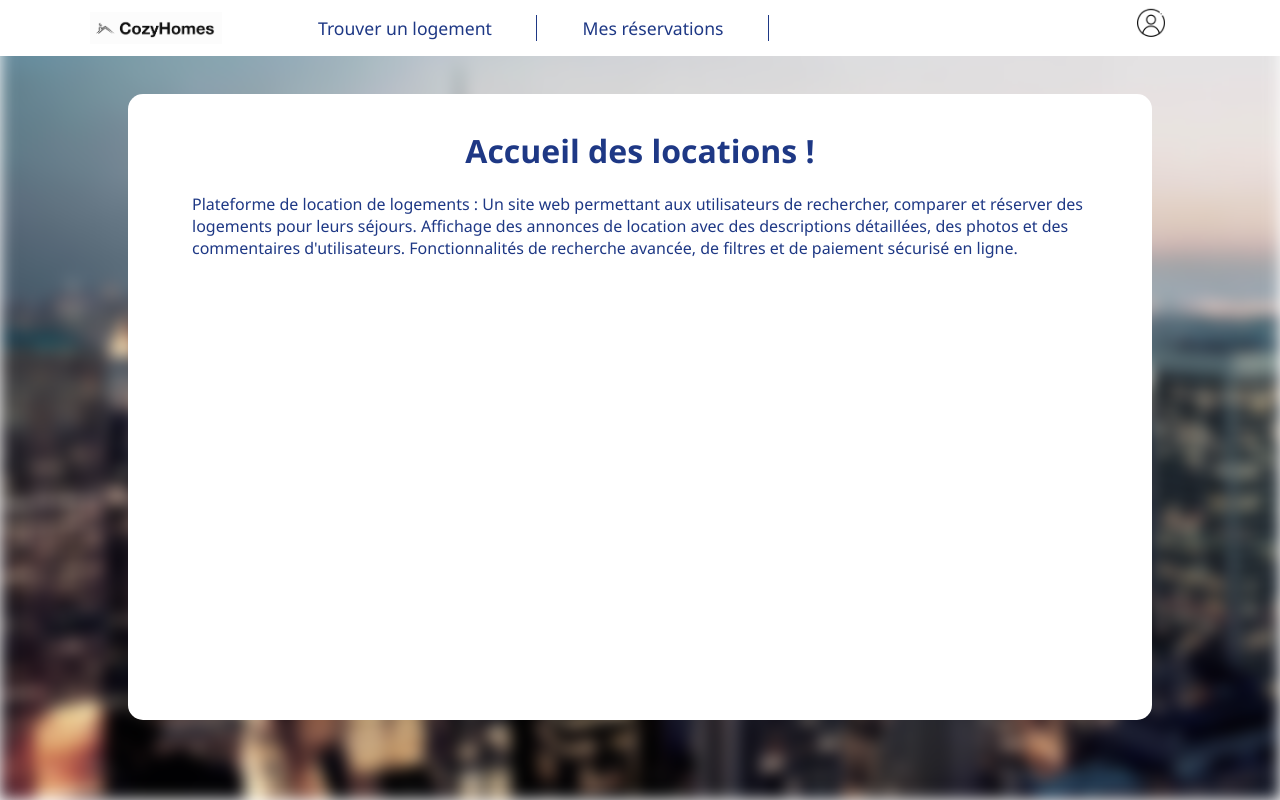
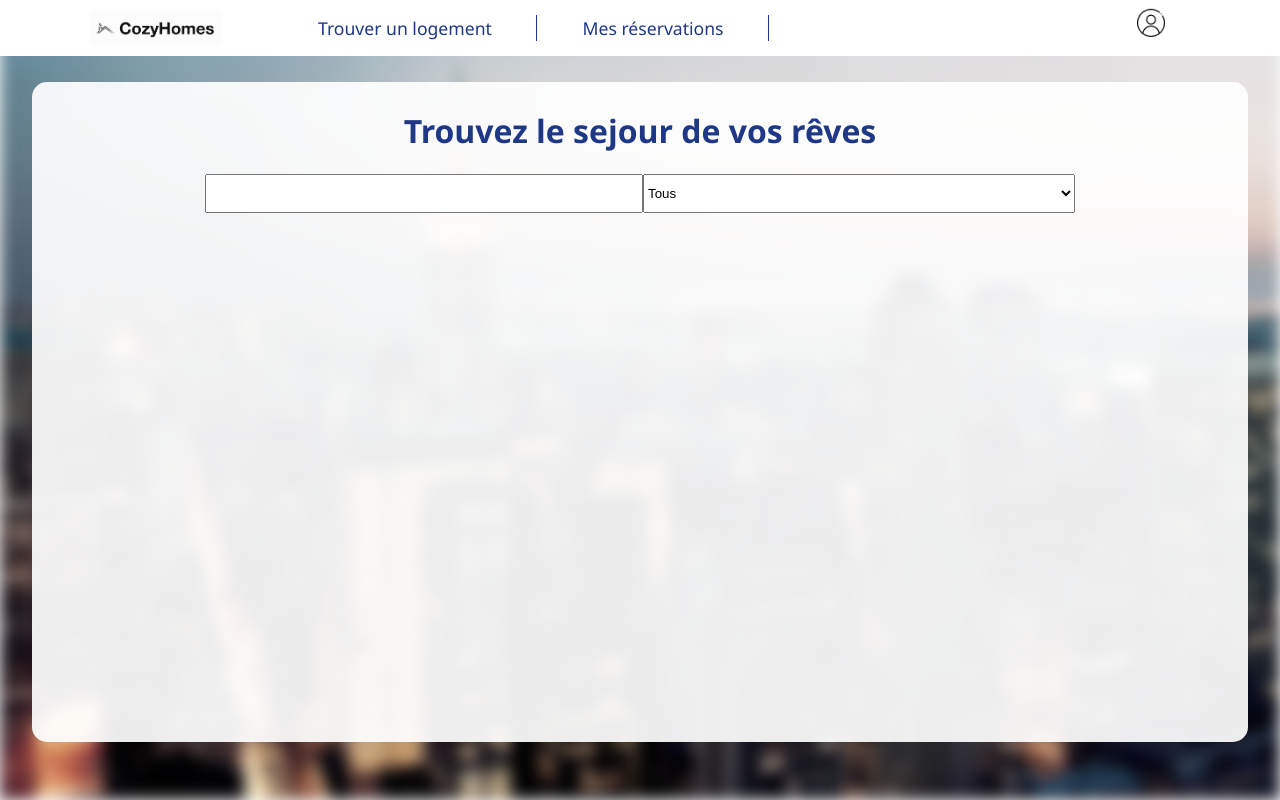
Before and after one commit to EmileBlngr/CozyHomes, a React (Create React App) app in the folder app/: page /home in a window 1280 px wide. Built offline with nearby package versions, Linux system fonts and the light colour scheme.

Commit message:
Ajout inputs page d'accueil

```diff
--- a/app/src/App.js
+++ b/app/src/App.js
@@ -1,6 +1,6 @@
 import { Route, Routes, useLocation} from 'react-router-dom';
 
-import HomeLocations from './screens/accueil/HomeLocations.tsx';
+import Accueil from './screens/accueil/Accueil.tsx';
 import Connexion from './screens/connexion/Connexion.tsx';
 import Inscription from './screens/connexion/Inscription.tsx';
 import Screen from './screens/screen.tsx'
@@ -33,7 +33,7 @@ function App() {
     <div className='AppContainer'>
       <Routes>
         <Route path="/" element={<Screen route="connexion"><Connexion/></Screen>} />
-        <Route path="/home" element={<Screen route="home"><HomeLocations/></Screen>} />
+        <Route path="/home" element={<Screen route="home"><Accueil/></Screen>} />
         <Route path="/connexion" element={<Screen route="connexion"><Connexion/></Screen>} />
         <Route path="/inscription" element={<Screen route="inscription"><Inscription/></Screen>} />
       </Routes>
--- /dev/null
+++ b/app/src/factories/AccueilFactories.tsx
@@ -0,0 +1,73 @@
+import { Regex } from "../constants/Regex";
+
+//HandleChange des textInput
+
+export const handleChangeLieu =
+    (
+        e: React.ChangeEvent<HTMLInputElement>,
+        setLieu: React.Dispatch<React.SetStateAction<string>>,
+    ) => {
+        setLieu(e.target.value);
+    };
+export const handleChangeHebergement =
+    (
+        e: React.ChangeEvent<HTMLSelectElement>,
+        setHebergement: React.Dispatch<React.SetStateAction<string>>
+    ) => {
+        setHebergement(e.target.value);
+    };
+//Schéma de validation des erreurs de formulaire
+export const messageErreurEmail = (inputEmailFocused: boolean, email: string) => {
+    if (inputEmailFocused) {
+       if (email === '') {
+        return "L'email est obligatoire.";
+       }
+       else if (!Regex[0].email.test(email)) {
+        return "L'email ne possède pas un format valide.";
+       }
+    return '';
+    }
+};
+export const handleBlur =
+    (
+        inputName: string,
+        email: string,
+        password: string,
+        setInputEmailFocused: React.Dispatch<React.SetStateAction<boolean>>,
+        setInputPasswordFocused: React.Dispatch<React.SetStateAction<boolean>>,
+    ) => {
+    if (inputName === 'email') {
+        if (email === '') {
+            setInputEmailFocused(false)
+        }
+    }
+    else {
+        if (password === '') {
+            setInputPasswordFocused(false)
+        }
+    }
+};
+export const handleFocus =
+    (
+        inputName: string,
+        setInputEmailFocused: React.Dispatch<React.SetStateAction<boolean>>,
+        setInputPasswordFocused: React.Dispatch<React.SetStateAction<boolean>>,
+    ) => {
+    if (inputName === 'email') {
+        setInputEmailFocused(true);
+    }
+    else {
+        setInputPasswordFocused(true)
+    }
+};
+export const messageErreurPassword = (inputPasswordFocused: boolean, password: string) => {
+    if (inputPasswordFocused) {
+       if (password === '') {
+        return "Le mot de passe est obligatoire.";
+       }
+       else if (!Regex[0].password.test(password)) {
+        return "Le mot de passe doit contenir au minimum 8 caractères dont 1 lettre et 1 chiffre.";
+       }
+    return '';
+    }
+}
--- /dev/null
+++ b/app/src/screens/accueil/Accueil.tsx
@@ -0,0 +1,38 @@
+import React, { useState } from "react";
+import '../../styles/screens/accueil/accueil.css'
+import { handleChangeHebergement, handleChangeLieu } from "../../factories/AccueilFactories";
+
+function Accueil() {
+    const [lieu, setLieu] = useState<string>('');
+    const [hebergement, setHebergement] = useState<string>('');
+    return(
+        <div className="container-global">
+            <div className="container-top">
+                <h1>Trouvez le sejour de vos rêves</h1>
+                <form>
+                    <input
+                        type="text"
+                        value={lieu}
+                        required={true}
+                        onChange={((e) => handleChangeLieu(e, setLieu))}
+                        className="search-bar-lieu">
+                    </input>
+                    <select
+                        value={hebergement}
+                        onChange={((e) => handleChangeHebergement(e, setHebergement))}
+                        className="search-bar-hebergement">
+                        <option value="TOUS">Tous</option>
+                        <option value="HOTEL">Hôtel</option>
+                        <option value="MAISON">Maison</option>
+                        <option value="APPARTEMENT">Appartement</option>
+                    </select>
+                </form>
+            </div>
+        <div className="container-center">
+
+        </div>
+        </div>
+
+    );
+}
+export default Accueil;
--- a/app/src/screens/accueil/HomeLocations.tsx
+++ /dev/null
@@ -1,17 +0,0 @@
-import React from "react";
-
-function HomeLocations() {
-    return(
-        <div>
-            <h1>Accueil des locations !</h1>
-            <p>
-                Plateforme de location de logements :
-                Un site web permettant aux utilisateurs de rechercher, comparer et réserver des logements pour leurs séjours.
-                Affichage des annonces de location avec des descriptions détaillées, des photos et des commentaires d'utilisateurs.
-                Fonctionnalités de recherche avancée, de filtres et de paiement sécurisé en ligne.
-            </p>
-        </div>
-
-    );
-}
-export default HomeLocations;
--- /dev/null
+++ b/app/src/styles/screens/accueil/accueil.css
@@ -0,0 +1,22 @@
+.container-global {
+    width: 100%;
+    height: 100%;
+    display: flex;
+    flex-direction: column;
+}
+.container-top {
+    flex: 1;
+    justify-content: space-between;
+}
+.container-center {
+    flex: 3;
+}
+.container-top form {
+    display: flex;
+    flex-direction: row;
+    padding-top: 0;
+}
+.search-bar-lieu, .search-bar-hebergement {
+    flex: 1;
+    padding-block: 10px;
+}
--- a/app/src/styles/screens/screen.css
+++ b/app/src/styles/screens/screen.css
@@ -28,19 +28,19 @@ body {
   }
 
 .webContainer {
-  width: 70%;
+  width: 85%;
+  height: 77%;
   padding-left: 5%;
   padding-right: 5%;
-  padding-block: 1%;
+  padding-top: 0.5%;
+  padding-bottom: 3%;
   border-radius: 15px;
-  height: 75%;
   max-width: 100%;
   justify-content: flex-start;
-  margin-top: auto;
   margin: auto;
-  background-color: rgba(255, 255, 255, 1);
+  background-color: rgba(255, 255, 255, 0.92);
   color: rgb(30, 56, 133) ;
-  margin-top: 3%;
+  margin-top: 2%;
 }
 
 .webContainerConnexion {
```
